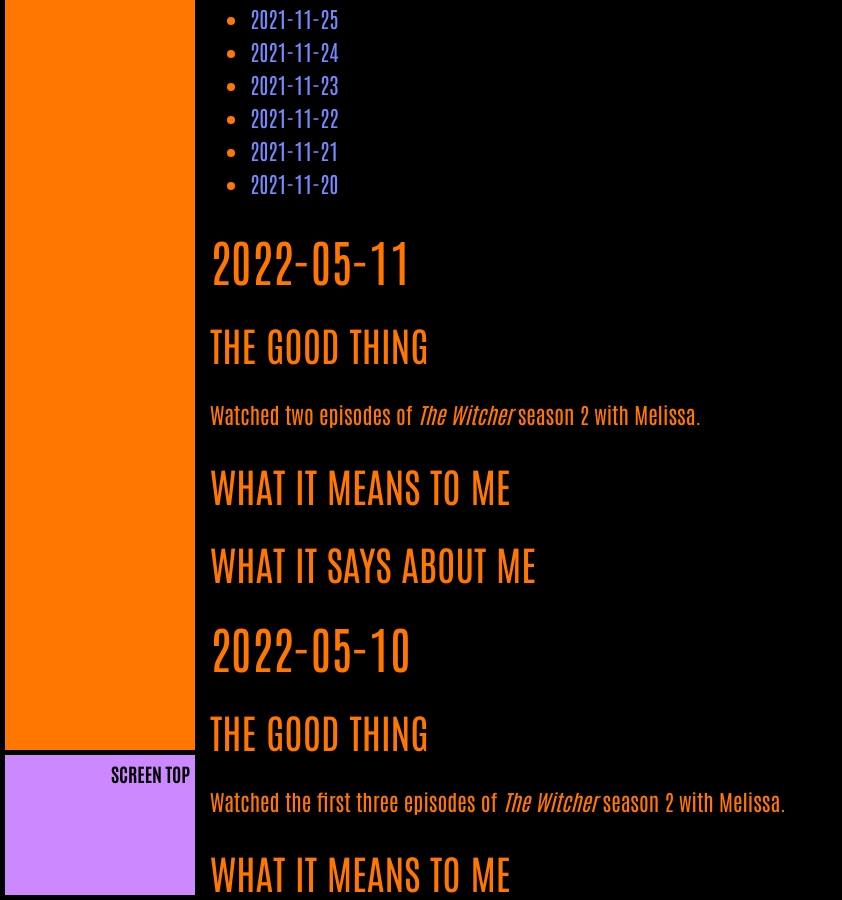
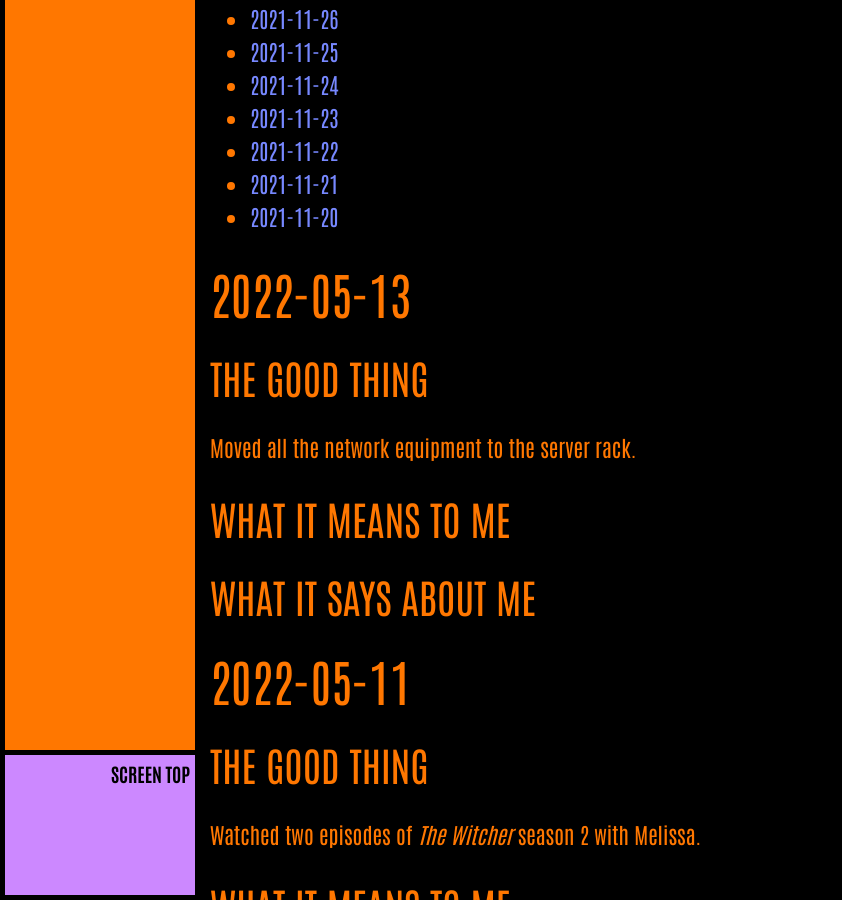
Before and after one commit to ArthurZey/arthurzey.github.io, a Jekyll site: the page built from _pages/one-good-thing.md, in a window 1280 px wide and 900 px high, scrolled down 3652 px. Shown: the whole window, without its empty margins (0-842 px from the left). Built offline with Jekyll 4.4.1, drawn with Linux system fonts in a browser that asks for light colours; some of the changed text lies outside the part shown.

Commit message:
added stub for 2022-05-13

```diff
--- a/_pages/one-good-thing.md
+++ b/_pages/one-good-thing.md
@@ -12,6 +12,15 @@
 * TOC
 {:toc}
 {::options toc_levels="2" /}
+
+## 2022-05-13
+### The Good Thing
+Moved all the network equipment to the server rack.
+### What It Means to Me
+
+### What It Says about Me
+
+
 
 ## 2022-05-11
 ### The Good Thing
```
Also changed, not shown: other parts of _pages/one-good-thing.md (+1 -1 lines).
